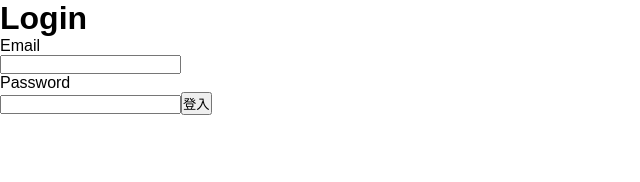
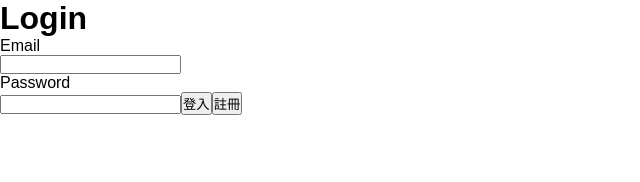
Before and after one commit to mosimosu/react_webpack_demo, a React app: page / in a window 1280 px wide. Shown: the top 182 px of the page, without its empty margins (0-640 px from the left). Built offline with nearby package versions, Linux system fonts and the light colour scheme.

Commit message:
feat: added signup button

```diff
--- a/src/pages/Login/index.js
+++ b/src/pages/Login/index.js
@@ -58,6 +58,9 @@ function Login() {
         <button type="button" onClick={handleLogin}>
           登入
         </button>
+        <button type="button" onClick={() => navigate("/signup")}>
+          註冊
+        </button>
       </div>
     </>
   );
```
